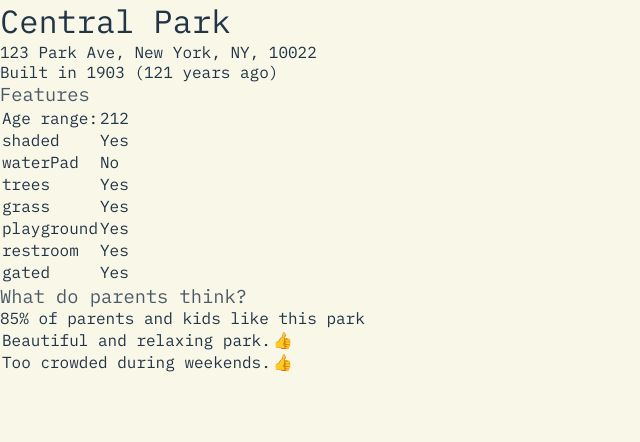
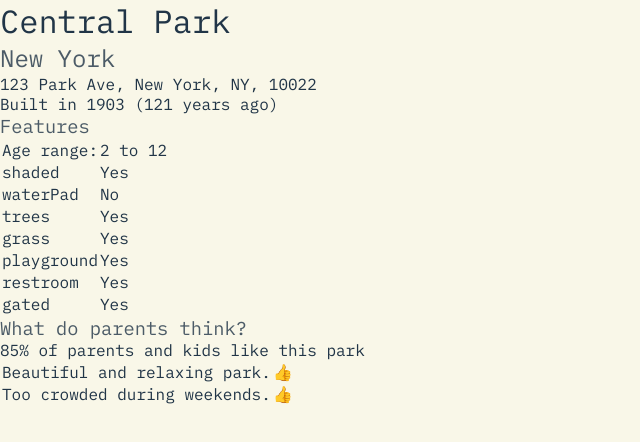
Before and after one commit to mreed4/seesaw, a React (Vite) app: page / in a window 1280 px wide. Shown: the top 442 px of the page, without its empty margins (0-640 px from the left). Built offline with nearby package versions, Linux system fonts and the light colour scheme.

Commit message:
Improvements

```diff
--- a/src/App.jsx
+++ b/src/App.jsx
@@ -4,12 +4,13 @@ import { useParkLogic } from "./useParkLogic";
 import { ParkPage } from "./ParkPage";
 
 function App() {
-  const { parkBuilt, getAgeOfPark, features, address, name, ageRange, percentage, feedback } = useParkLogic(parks);
+  const { parkBuilt, getAgeOfPark, features, address, city, name, ageRange, percentage, feedback } = useParkLogic(parks);
 
   return (
     <ParkPage
       name={name}
       address={address}
+      city={city}
       parkBuilt={parkBuilt}
       getAgeOfPark={getAgeOfPark}
       features={features}
--- a/src/ParkPage.jsx
+++ b/src/ParkPage.jsx
@@ -1,8 +1,9 @@
 /* eslint-disable react/prop-types */
 
-export const ParkPage = ({ name, address, parkBuilt, getAgeOfPark, features, ageRange, percentage, feedback }) => (
+export const ParkPage = ({ name, address, city, parkBuilt, getAgeOfPark, features, ageRange, percentage, feedback }) => (
   <>
     <h1>{name}</h1>
+    <h2>{city}</h2> {/* Display the city */}
     <p>{address.join(", ")}</p>
     <p>
       Built in {parkBuilt} {getAgeOfPark(parkBuilt)}
--- a/src/data.js
+++ b/src/data.js
@@ -154,7 +154,7 @@ const parks = [
     dateAdded: "2024-11-08T12:34:56Z",
     yearBuilt: 1985,
     coords: [38.907192, -77.036871],
-    address: ["567 Riverbend Dr", "Washington", "DC", "20007"],
+    address: ["567 Riverbend Dr", "Washington (DC)", "DC", "20007"],
     ageRange: null,
     features: {
       shaded: true,
--- a/src/useParkLogic.jsx
+++ b/src/useParkLogic.jsx
@@ -39,15 +39,20 @@ export const useParkLogic = (parks) => {
   const [likes, dislikes] = ratings;
   const percentage = totalRatings ? ((likes / totalRatings) * 100).toFixed(0) : 0;
 
+  // Extract city from the address array
+  const address = parks[park]?.address ?? [];
+  const city = address[1];
+
   return {
     park,
     setPark,
     percentage,
     parkBuilt: parks[park]?.yearBuilt ?? "unknown year",
     features: parks[park]?.features ?? {},
-    address: parks[park]?.address ?? [],
+    address,
+    city,
     name: parks[park]?.names?.official ?? "",
-    ageRange: parks[park]?.ageRange ?? "Unknown",
+    ageRange: parks[park]?.ageRange?.join(" to ") ?? "Unknown",
     feedback: parks[park]?.feedback ?? [],
     getAgeOfPark: (yearBuilt) => {
       const currentYear = new Date().getFullYear();
```
